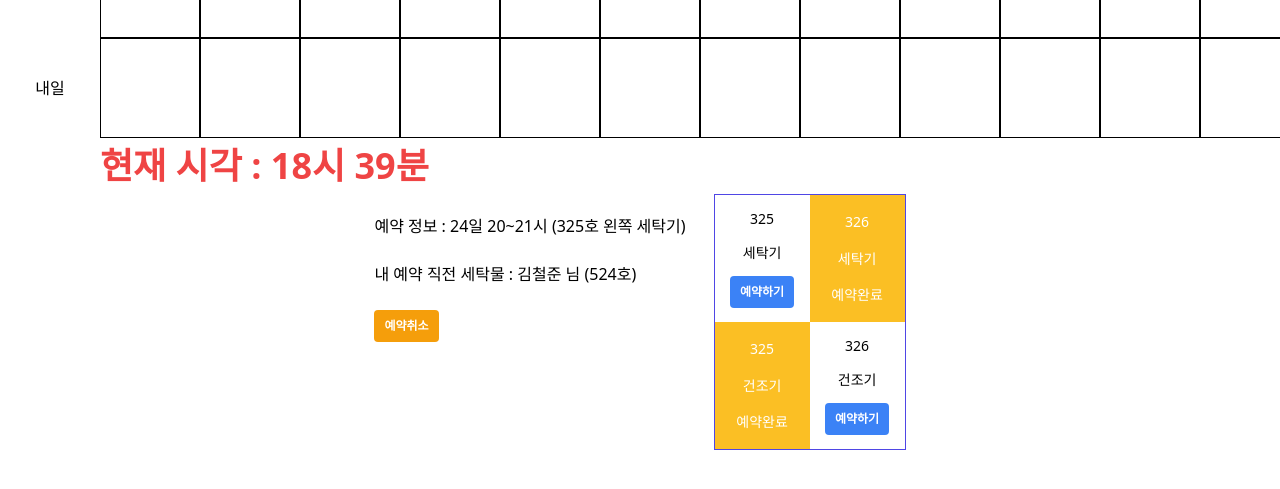
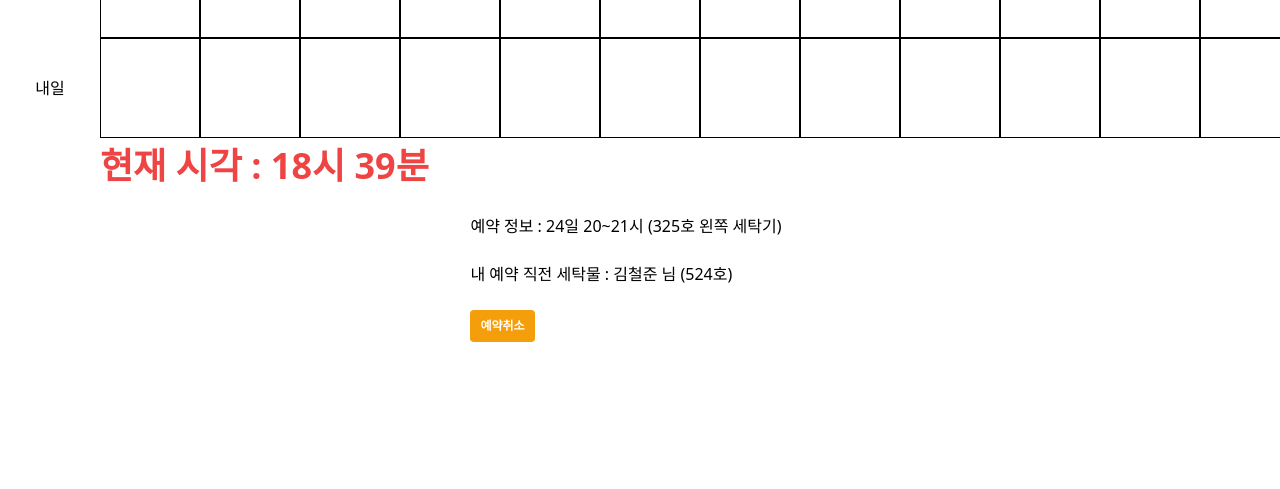
Before and after one commit to sadie100/tarzanLaundry, a Flask app: page / in a window 1280 px wide; the page is wider, and only the part inside the window is pictured. Shown: the part 192-681 px from the top of that part. Run offline with Flask 2, Linux system fonts and the light colour scheme; data that the repository does not hold is empty; some libraries are stand-ins or nearby versions.

Commit message:
fix : '예약 상자 클릭해야 나오도록 수정"

```diff
--- a/templates/index.html
+++ b/templates/index.html
@@ -108,7 +108,7 @@
     </div>
     <!-- 세부정보 -->
     <!-- 타임테이블 클릭 시 해당 박스의 정보를 받는다 ( JS를 통해서 데이터를 받고 JS 에서 해당 HTML 을 만들면 될 것) -->
-    <div class="flex justify-center">
+    <div class="flex justify-center" id="detailWrapper">
         <!-- 좌측 하단 및 중앙 메세지와 버튼 -->
         <div class="mt-5 flex mr-7">
             <div>
@@ -120,62 +120,6 @@
             </div>
         </div>
         <!-- 우측 하단 상세 테이블 -->
-        <div id="timeTableDetail" class="flex flex-col w-48 h-64 border border-indigo-600">
-            <!-- type 1 테이블 -->
-            <div class="flex w-full justify-evenly h-1/2 items-center text-sm">
-                <!-- 325호 1타입 예약 가능상태 -->
-                <div id="detailLaundry325" class="flex justify-evenly w-full h-full flex-col items-center">
-                    <div>
-                        325
-                    </div>
-                    <div>
-                        세탁기
-                    </div>
-                    <div id="detailLaundry325Bottom">
-                        <button type="button" class=" ml-auto bg-blue-500 hover:bg-blue-700 text-white text-xs font-bold py-2 px-2.5 rounded ">예약하기</button>
-                    </div>
-                </div>
-                <!-- 326호 1타입 예약 불가능상태 -->
-                <div id="detailLaundry326" class="flex justify-evenly w-full h-full flex-col items-center bg-amber-400 text-white	">
-                    <div>
-                        326
-                    </div>
-                    <div>
-                        세탁기
-                    </div>
-                    <div id="detailLaundry326Bottom">
-                        예약완료
-                    </div>
-                </div>
-            </div>
-            <!-- type 2 -->
-            <div class="flex w-full justify-evenly h-1/2 items-center text-sm">
-                <!-- 325호 2타입 예약 불가능상태 -->
-                <div id="detailDry325" class="flex justify-evenly w-full h-full flex-col items-center bg-amber-400 text-white	">
-                    <div>
-                        325
-                    </div>
-                    <div>
-                        건조기
-                    </div>
-                    <div id="detailDry325Bottom">
-                        예약완료
-                    </div>
-                </div>
-                <!-- 326호 2타입 예약 가능상태 -->
-                <div id="detailDry326" class="flex justify-evenly w-full h-full flex-col items-center ">
-                    <div>
-                        326
-                    </div>
-                    <div>
-                        건조기
-                    </div>
-                    <div id="detailDry326Bottom">
-                        <button type="button" class=" ml-auto bg-blue-500 hover:bg-blue-700 text-white text-xs font-bold py-2 px-2.5 rounded ">예약하기</button>
-                    </div>
-                </div>
-            </div>
-        </div>
 
     </div>
 </body>
```
